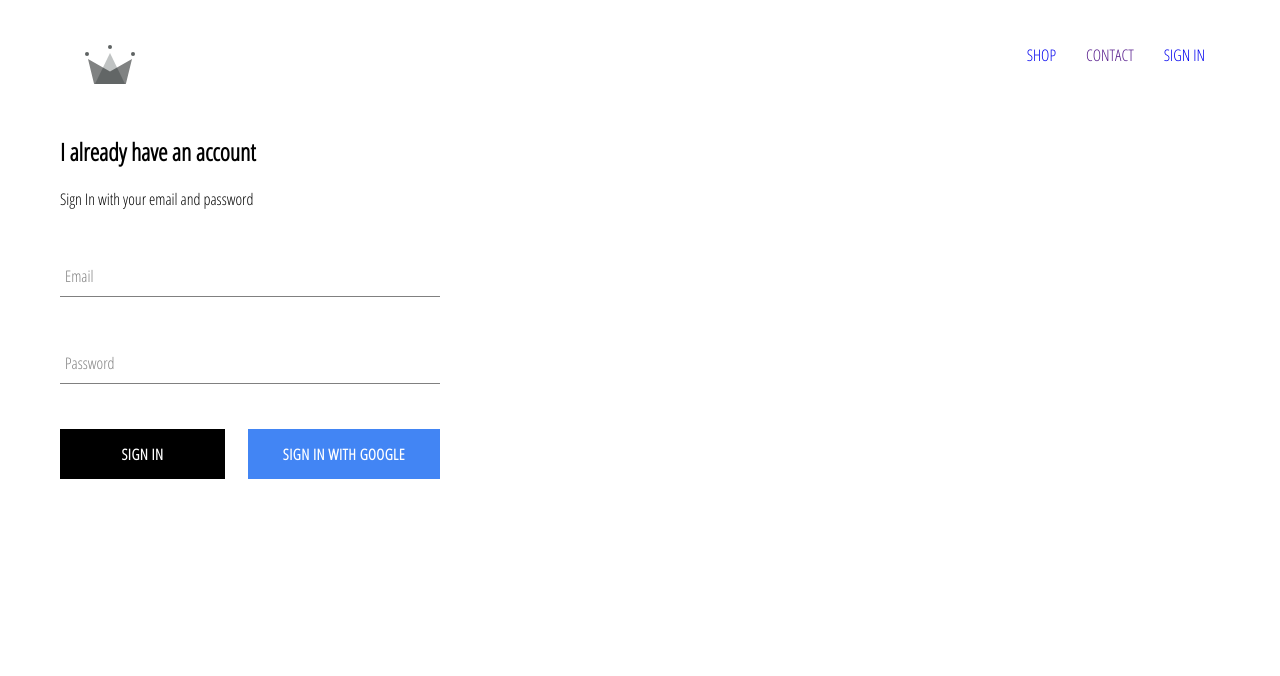
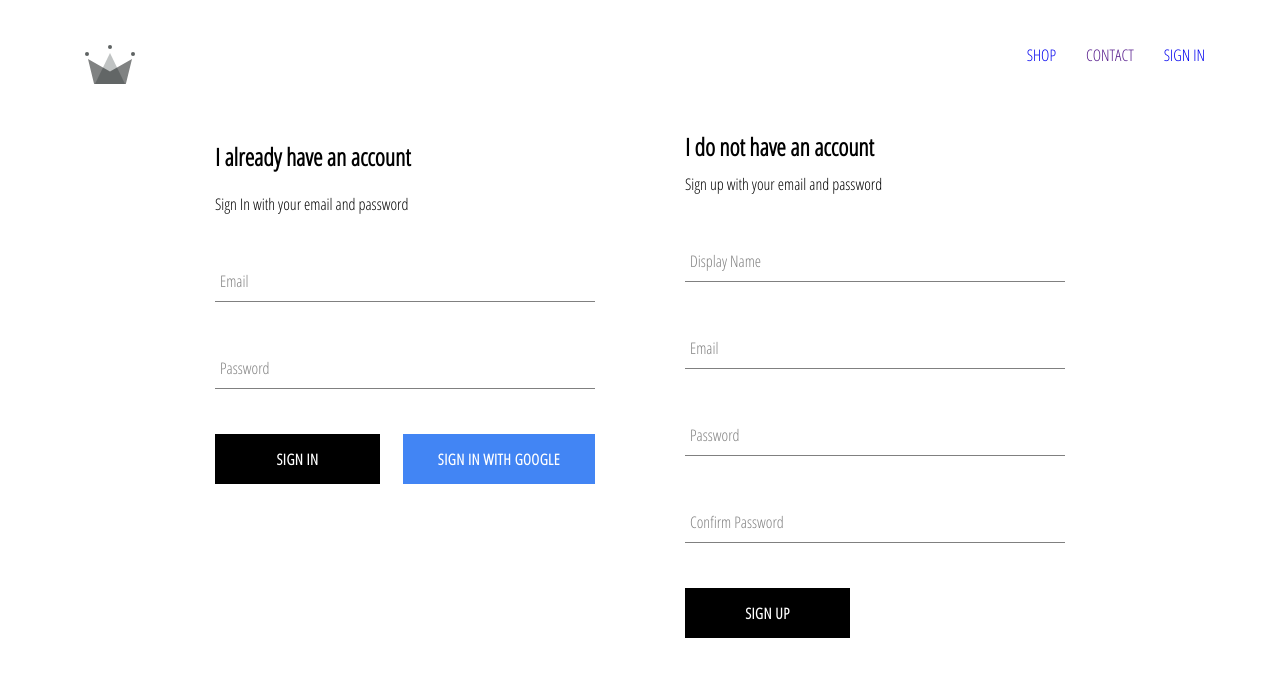
Before and after one commit to Ashutosh00710/crwn-clothing, a React (Create React App) app: page /signin in a window 1280 px wide. Shown: the top 676 px of the page. Built offline with nearby package versions, Linux system fonts and the light colour scheme; no server answers.

Commit message:
set up the sign-up form using email and password and storing the data in firestore

```diff
--- a/src/App.js
+++ b/src/App.js
@@ -5,7 +5,8 @@
 import ShopPage from './pages/shop/shop.component';
 import Header from './components/header/header.component';
 import SignInAndSignUp from './pages/sign-in-and-sign-up/sign-in-and-sign-up.component';
-import { auth } from './firebase/firebase.utils';
+import { auth, createUserProfileDocument } from './firebase/firebase.utils';
+
 
 class App extends React.Component {
   constructor() {
@@ -18,31 +19,43 @@
 
   unsubscribeFromAuth = null;
 
-  componentDidMount () {
-    this.unsubscribeFromAuth = auth.onAuthStateChanged(user => {
-      this.setState({ currentUser: user });
+  componentDidMount() {
+    this.unsubscribeFromAuth = auth.onAuthStateChanged(async userAuth => {
+      if (userAuth) {
+        const userRef = await createUserProfileDocument(userAuth);
 
-      console.log(user);
+        userRef.onSnapshot(snapShot => {
+          this.setState({
+            currentUser: {
+              id: snapShot.id,
+              ...snapShot.data()
+            }
+          });
+
+          console.log(this.state);
+        });
+      }
+
+      this.setState({ currentUser: userAuth });
     });
   }
 
-  componentWillUnmount () {
+  componentWillUnmount() {
     this.unsubscribeFromAuth();
   }
 
   render() {
     return (
       <div>
-        <Header currentUser={this.state.currentUser}/>
+        <Header currentUser={this.state.currentUser} />
         <Switch>
-        <Route exact path = '/' component={ Homepage }/>
-        <Route path='/shop' component={ ShopPage }/>
-        <Route path='/signin' component={ SignInAndSignUp }/>
+          <Route exact path='/' component={Homepage} />
+          <Route path='/shop' component={ShopPage} />
+          <Route path='/signin' component={SignInAndSignUp} />
         </Switch>
       </div>
     );
-  };
-
+  }
 }
 
 export default App;
--- /dev/null
+++ b/src/components/sign-up/sign-up.component.jsx
@@ -0,0 +1,94 @@
+import React from 'react';
+import FormInput from '../form-input/form-input.component';
+import CustomButton from '../coustom-button/coustom-button.component';
+import { auth, createUserProfileDocument } from '../../firebase/firebase.utils';
+
+import './sign-up.styles.scss';
+
+class SignUp extends React.Component {
+    constructor() {
+        super();
+
+        this.state = {
+            displayName: '',
+            email: '',
+            password: '',
+            confirmPassword: ''
+        }
+    }
+
+    handleSubmit = async event => {
+         event.preventDefault();
+         const {displayName, email, password, confirmPassword} = this.state;
+         if(password !== confirmPassword) {
+             alert("Passwords don't match !!");
+             return;
+         }
+
+         try {
+            const { user } = await auth.createUserWithEmailAndPassword(email, password);
+
+            await createUserProfileDocument(user, { displayName });
+            this.setState({
+                displayName: '',
+                email: '',
+                password: '',
+                confirmPassword: ''
+            })
+         } catch (error) {
+             console.error(error);
+         }
+    }
+
+    handleChange = event => {
+        const { name, value } = event.target;
+        this.setState({ [name]: value });
+    }
+
+    render() {
+        const {displayName, email, password, confirmPassword} = this.state;
+        return(
+            <div className="sign-up">
+                <h2 className="title">I do not have an account</h2>
+                <span>Sign up with your email and password</span>
+                <form className="sign-up-form" onSubmit={this.handleSubmit}>
+                    <FormInput
+                    type = 'text'
+                    name = 'displayName'
+                    value = {displayName}
+                    onChange={this.handleChange}
+                    label = 'Display Name'
+                    required
+                    />
+                    <FormInput
+                    type = 'email'
+                    name = 'email'
+                    value = {email}
+                    onChange={this.handleChange}
+                    label = 'Email'
+                    required
+                    />
+                    <FormInput
+                    type = 'password'
+                    name = 'password'
+                    value = {password}
+                    onChange={this.handleChange}
+                    label = 'Password'
+                    required
+                    />
+                    <FormInput
+                    type = 'password'
+                    name = 'confirmPassword'
+                    value = {confirmPassword}
+                    onChange={this.handleChange}
+                    label = 'Confirm Password'
+                    required
+                    />
+                    <CustomButton type='submit'>SIGN UP</CustomButton>
+                </form>
+            </div>
+        )
+    }
+}
+
+export default SignUp;
--- /dev/null
+++ b/src/components/sign-up/sign-up.styles.scss
@@ -0,0 +1,9 @@
+.sign-up {
+    display: flex;
+    flex-direction: column;
+    width: 380px;
+
+    .title {
+        margin: 10px 0;
+    }
+}
--- a/src/firebase/firebase.utils.js
+++ b/src/firebase/firebase.utils.js
@@ -14,6 +14,30 @@
     measurementId: "G-0LZH5HGPSF"
 };
 
+export const createUserProfileDocument = async (userAuth, additionalData) => {
+    if(!userAuth) return;
+
+    const userRef = firestore.doc(`users/${userAuth.uid}`);
+
+    const snapShot = await userRef.get();
+    if(!snapShot.exists) {
+        const { displayName, email } = userAuth;
+        const createdAt = new Date();
+
+        try {
+            await userRef.set({
+            displayName,
+            email,
+            createdAt,
+            ...additionalData
+        });
+        } catch(error) {
+            console.log('error in creating user', error.message);
+        }
+    }
+    return userRef;
+};
+
 firebase.initializeApp(config);
 
 export const auth = firebase.auth();
--- a/src/pages/sign-in-and-sign-up/sign-in-and-sign-up.component.jsx
+++ b/src/pages/sign-in-and-sign-up/sign-in-and-sign-up.component.jsx
@@ -1,9 +1,15 @@
 import React from 'react';
 
 import SignIn from '../../components/sign-in/sign-in.component';
+import SignUp from '../../components/sign-up/sign-up.component';
+
+import './sign-in-and-sign-up.styles.scss';
 
 const SignInAndSignUp = () => (
-    <div className="sign-in-and-sign-up"><SignIn/></div>
+    <div className="sign-in-and-sign-up">
+        <SignIn/>
+        <SignUp/>
+    </div>
 );
 
 export default SignInAndSignUp;
--- /dev/null
+++ b/src/pages/sign-in-and-sign-up/sign-in-and-sign-up.styles.scss
@@ -0,0 +1,6 @@
+.sign-in-and-sign-up {
+    width: 850px;
+    display: flex;
+    justify-content: space-between;
+    margin: 30px auto;
+}
```
